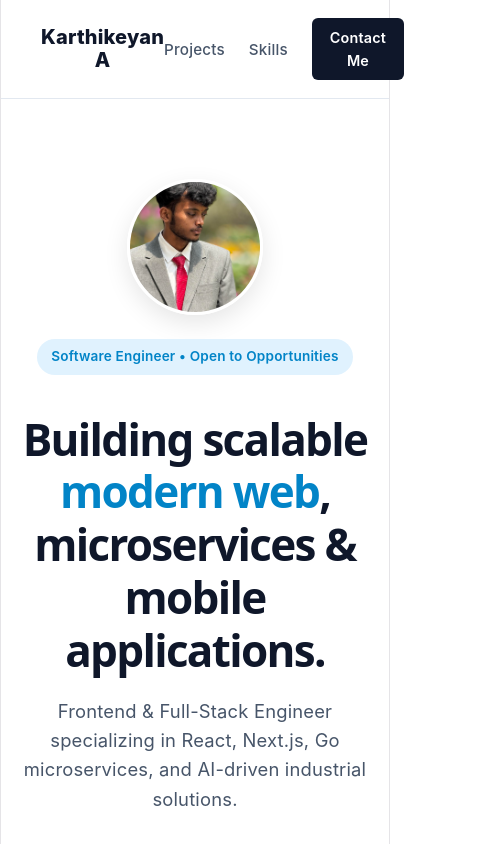
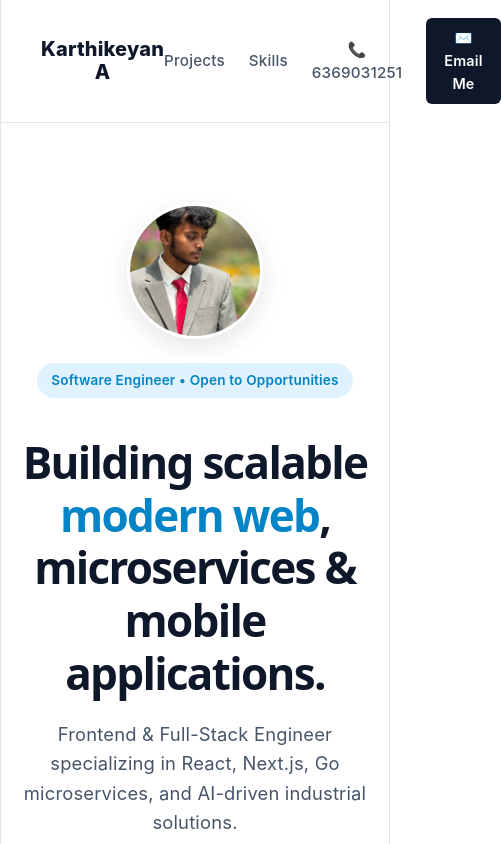
Before and after one commit to KarthiArun-droid/Portfolio, a React app: page / in a window 390 px wide. Shown: the top 844 px of the page, 501 px wide, since content can reach past the window. Built offline with nearby package versions, Linux system fonts and the light colour scheme; the HTML template or start-up script is replaced by a standard one.

Commit message:
Update contact info with email and phone

```diff
--- a/Portfolio.jsx
+++ b/Portfolio.jsx
@@ -7,7 +7,8 @@ const profileConfig = {
     avatarUrl: profileImage,
     github: "https://github.com/KarthiArun-droid",
     linkedin: "https://www.linkedin.com/in/karthikeyan-a-794649403",
-    email: "mailto:your.email@example.com"
+    email: "rk.karthiarun@gmail.com",
+    phone: "6369031251"
 };
 
 const projects = [
@@ -70,7 +71,8 @@ export default function Portfolio() {
                 <div style={styles.navLinks}>
                     <a href="#projects" style={styles.navLink}>Projects</a>
                     <a href="#skills" style={styles.navLink}>Skills</a>
-                    <a href={profileConfig.email} style={styles.contactBtn}>Contact Me</a>
+                    <a href={`tel:${profileConfig.phone}`} style={styles.navLink}>📞 {profileConfig.phone}</a>
+                    <a href={`mailto:${profileConfig.email}`} style={styles.contactBtn}>✉️ Email Me</a>
                 </div>
             </nav>
 
```
